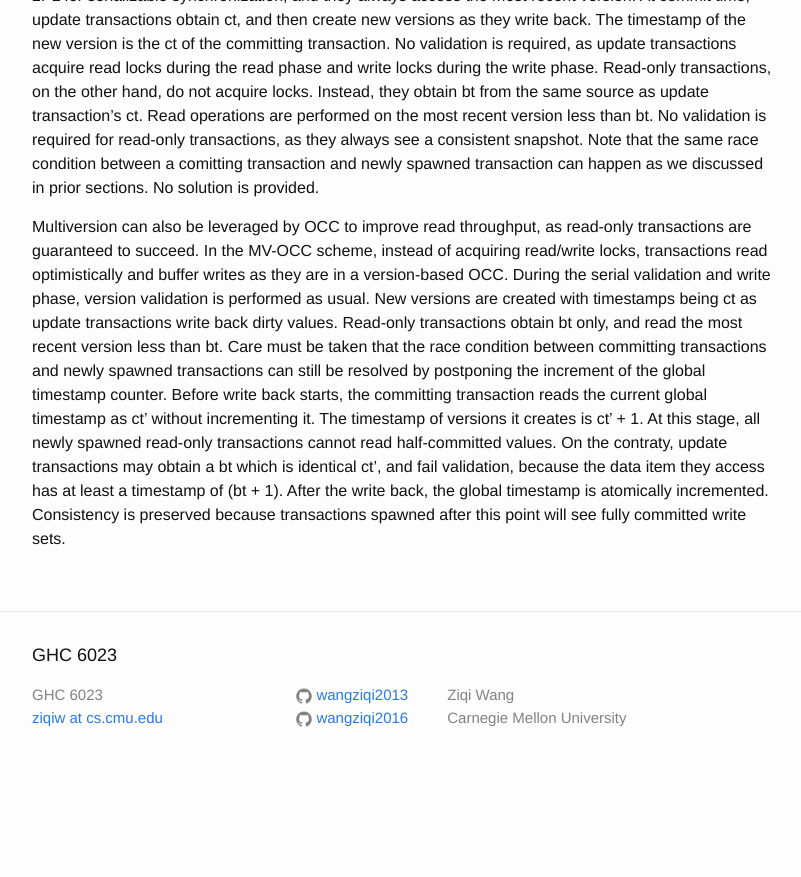
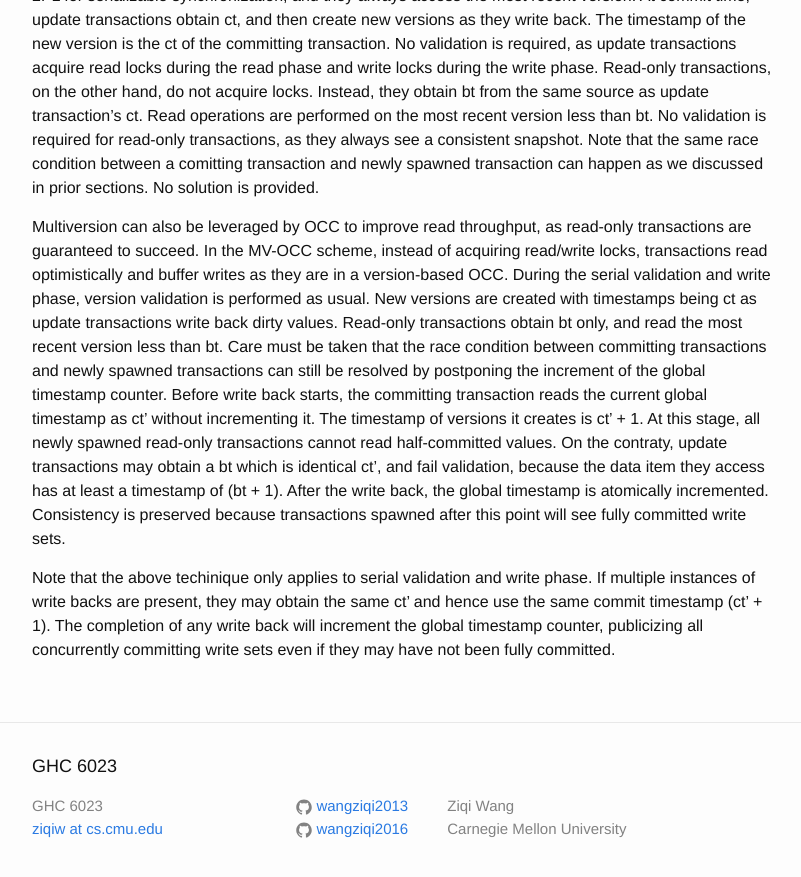
Before and after one commit to wangziqi2013/wangziqi2013.github.io, a Jekyll site: the page built from _posts/2018-03-20-Improving-the-Perf-of-OCC-Algo-through-TS-and-Ver.markdown, in a window 1280 px wide and 900 px high, scrolled down 3783 px. Shown: the top 877 px of the window, without its empty margins (238-1039 px from the left). Built offline with Jekyll 4.4.1, drawn with Linux system fonts in a browser that asks for light colours; before the commit the page ends 4572 px from its top, so only the background shows below that.

Commit message:
Adding concurrent write case

```diff
--- a/_posts/2018-03-20-Improving-the-Perf-of-OCC-Algo-through-TS-and-Ver.markdown
+++ b/_posts/2018-03-20-Improving-the-Perf-of-OCC-Algo-through-TS-and-Ver.markdown
@@ -155,3 +155,8 @@ all newly spawned read-only transactions cannot read half-committed values. On t
 may obtain a bt which is identical ct', and fail validation, because the data item they access has at least a timestamp
 of (bt + 1). After the write back, the global timestamp is atomically incremented. Consistency is preserved because
 transactions spawned after this point will see fully committed write sets.
+
+Note that the above techinique only applies to serial validation and write phase. If multiple instances of write
+backs are present, they may obtain the same ct' and hence use the same commit timestamp (ct' + 1). The completion of any
+write back will increment the global timestamp counter, publicizing all concurrently committing write sets even
+if they may have not been fully committed.
```
